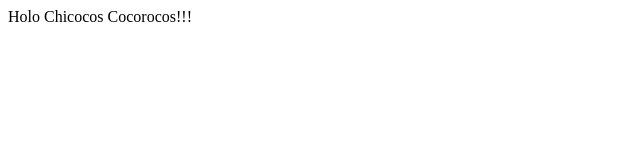
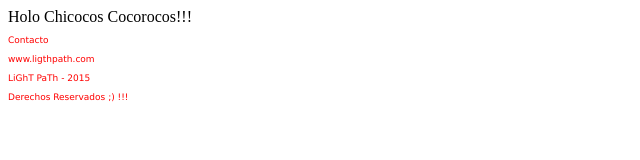
Before and after one commit to Taxxx/TreeHope2.0, a plain HTML site: page index.html in a window 1280 px wide. Shown: the whole page, without its empty margins (0-640 px from the left). Drawn offline with Linux system fonts and the light colour scheme.

Commit message:
Agregando footer

```diff
--- a/index.html
+++ b/index.html
@@ -8,5 +8,13 @@
 </head>
 <body>
 	Holo Chicocos Cocorocos!!!
+	<footer>
+
+		<font color="red" style="font-size:9px" face="verdana">
+		<p>Contacto</p>
+		<p>www.ligthpath.com</p>
+		<p> LiGhT PaTh - 2015</p>
+		<p> Derechos Reservados ;) !!!</p>
+	</footer>
 </body>
 </html>
```
